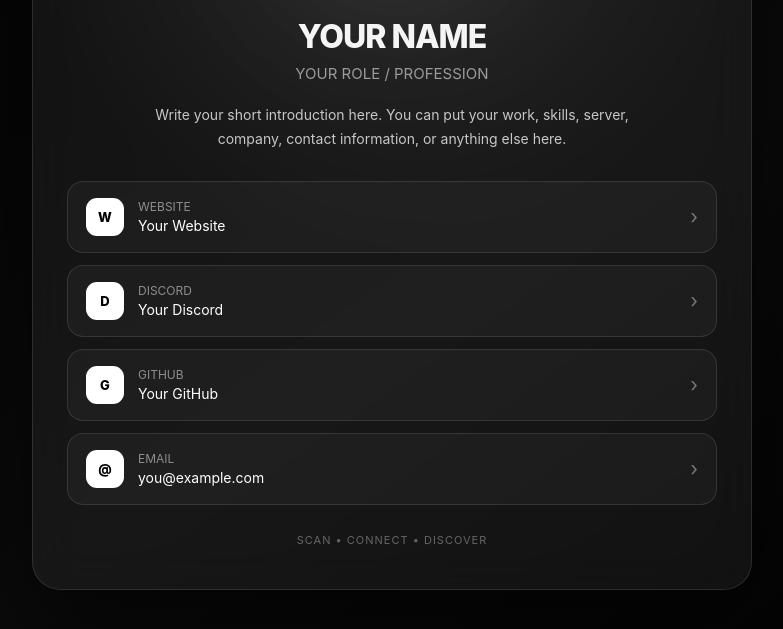
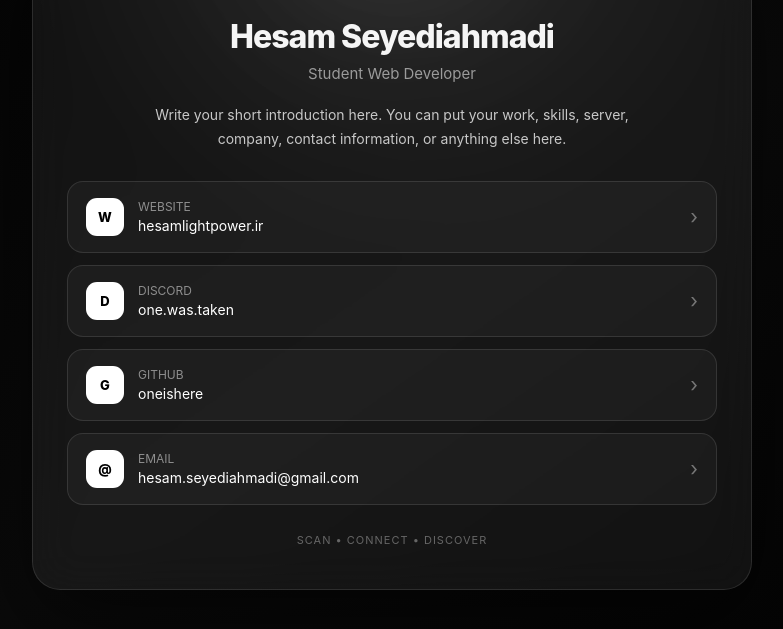
Before and after one commit to oneishere/profile, a plain HTML site: page index.html in a window 1280 px wide. Shown: the part 143-772 px from the top of the page, without its empty margins (248-1031 px from the left). Drawn offline with Linux system fonts and the light colour scheme.

Commit message:
Update index.html

```diff
--- a/index.html
+++ b/index.html
@@ -3,7 +3,7 @@
 <head>
 <meta charset="UTF-8">
 <meta name="viewport" content="width=device-width, initial-scale=1.0">
-<title>My Profile</title>
+<title>Welcome To My Profile</title>
 <meta name="description" content="Personal profile page">
 <style>
 *{box-sizing:border-box;margin:0;padding:0}
@@ -66,8 +66,8 @@ display:grid;place-items:center;font-weight:800;font-size:13px;flex:none}
       <img class="avatar" src="profile.jpg" alt="Profile">
 
       <!-- ===== EDIT YOUR INFORMATION HERE ===== -->
-      <h1 class="name">YOUR NAME</h1>
-      <p class="role">YOUR ROLE / PROFESSION</p>
+      <h1 class="name">Hesam Seyediahmadi</h1>
+      <p class="role">Student Web Developer</p>
       <p class="bio">
         Write your short introduction here. You can put your work,
         skills, server, company, contact information, or anything else here.
@@ -82,7 +82,7 @@ display:grid;place-items:center;font-weight:800;font-size:13px;flex:none}
         <div class="icon">W</div>
         <div class="info">
           <div class="label">WEBSITE</div>
-          <div class="value">Your Website</div>
+          <div class="value">hesamlightpower.ir</div>
         </div>
         <div class="arrow">›</div>
       </a>
@@ -91,7 +91,7 @@ display:grid;place-items:center;font-weight:800;font-size:13px;flex:none}
         <div class="icon">D</div>
         <div class="info">
           <div class="label">DISCORD</div>
-          <div class="value">Your Discord</div>
+          <div class="value">one.was.taken</div>
         </div>
         <div class="arrow">›</div>
       </a>
@@ -100,7 +100,7 @@ display:grid;place-items:center;font-weight:800;font-size:13px;flex:none}
         <div class="icon">G</div>
         <div class="info">
           <div class="label">GITHUB</div>
-          <div class="value">Your GitHub</div>
+          <div class="value">oneishere</div>
         </div>
         <div class="arrow">›</div>
       </a>
@@ -109,7 +109,7 @@ display:grid;place-items:center;font-weight:800;font-size:13px;flex:none}
         <div class="icon">@</div>
         <div class="info">
           <div class="label">EMAIL</div>
-          <div class="value">you@example.com</div>
+          <div class="value">hesam.seyediahmadi@gmail.com</div>
         </div>
         <div class="arrow">›</div>
       </a>
```
